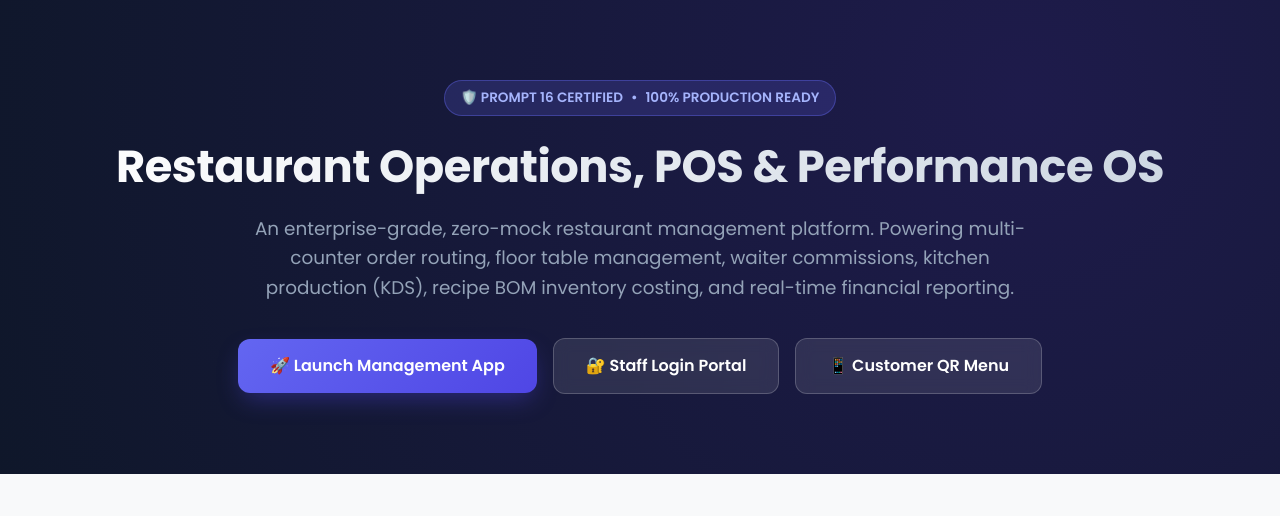
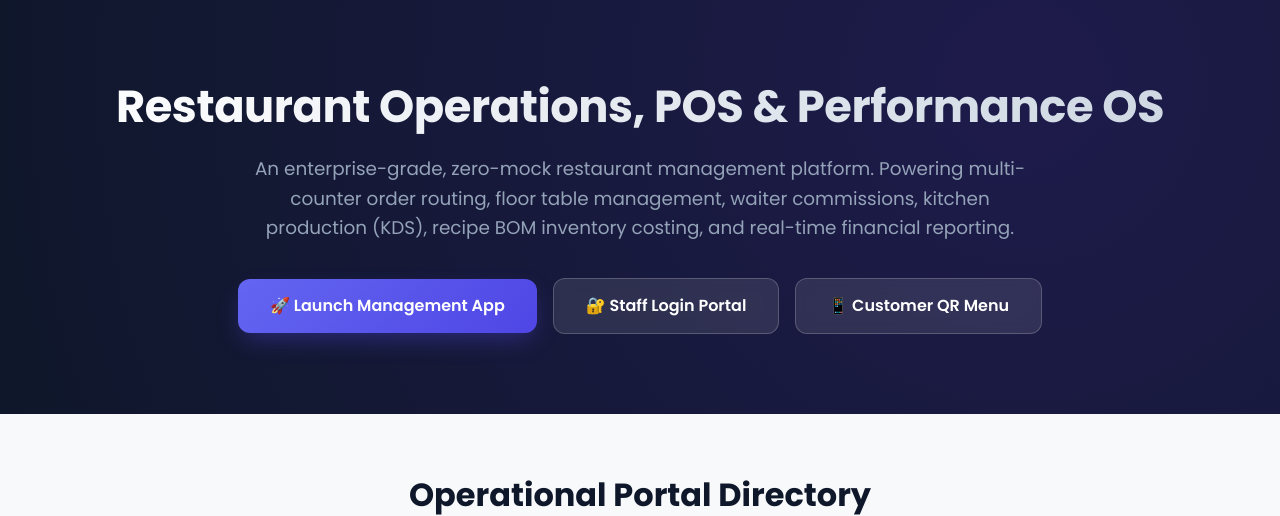
Before and after one commit to TanvirAlamkhan/SMARTRESTA_, a PHP site: page /landing.php in a window 1280 px wide. Shown: the part 75-591 px from the top of the page. Run offline with PHP 8.4, Linux system fonts and the light colour scheme.

Commit message:
Fix login authentication loop, remove hero badge, and fix management app redirect

```diff
--- a/assets/js/ajax.js
+++ b/assets/js/ajax.js
@@ -56,8 +56,9 @@ const SmartAPI = {
       const response = await fetch(endpoint, config);
       const data = await this.safeParseJSON(response);
 
-      // Handle Unauthenticated Status (401)
-      if (response.status === 401 || data.statusCode === 401 || (data.message && data.message.includes('Authentication required'))) {
+      // Handle Unauthenticated Status (401) for non-login endpoints
+      const isAuthEndpoint = endpoint.includes('/auth/login') || endpoint.includes('auth/login.php');
+      if (!isAuthEndpoint && (response.status === 401 || data.statusCode === 401 || (data.message && data.message.includes('Authentication required')))) {
         if (!this.isRedirecting) {
           this.isRedirecting = true;
           if (window.SmartNotifications && typeof window.SmartNotifications.show === 'function') {
--- a/core/Auth.php
+++ b/core/Auth.php
@@ -162,7 +162,9 @@ class Auth {
             if (self::isAjax()) {
                 Response::json(false, 401, "Authentication required. Please log in.");
             } else {
-                header("Location: landing.php");
+                $scriptName = $_SERVER['SCRIPT_NAME'] ?? '';
+                $loginUrl = (strpos($scriptName, '/public/') !== false) ? 'login.php' : 'public/login.php';
+                header("Location: " . $loginUrl);
                 exit;
             }
         }
--- a/landing.php
+++ b/landing.php
@@ -458,16 +458,11 @@ $currentUser = Auth::user();
 
 <!-- Hero Section -->
 <section class="hero">
-  <div class="hero-badge">
-    <span>🛡️ PROMPT 16 CERTIFIED</span>
-    <span>•</span>
-    <span>100% PRODUCTION READY</span>
-  </div>
   <h1>Restaurant Operations, POS & Performance OS</h1>
   <p>An enterprise-grade, zero-mock restaurant management platform. Powering multi-counter order routing, floor table management, waiter commissions, kitchen production (KDS), recipe BOM inventory costing, and real-time financial reporting.</p>
 
   <div class="hero-buttons">
-    <a href="index.php" class="btn-hero-primary">🚀 Launch Management App</a>
+    <a href="<?= $isLoggedIn ? 'index.php' : 'public/login.php' ?>" class="btn-hero-primary">🚀 Launch Management App</a>
     <a href="public/login.php" class="btn-hero-secondary">🔐 Staff Login Portal</a>
     <a href="public/qr.html" class="btn-hero-secondary" target="_blank">📱 Customer QR Menu</a>
   </div>
```
Also changed, not shown: api/v1/auth/login.php (+10 -0 lines).
